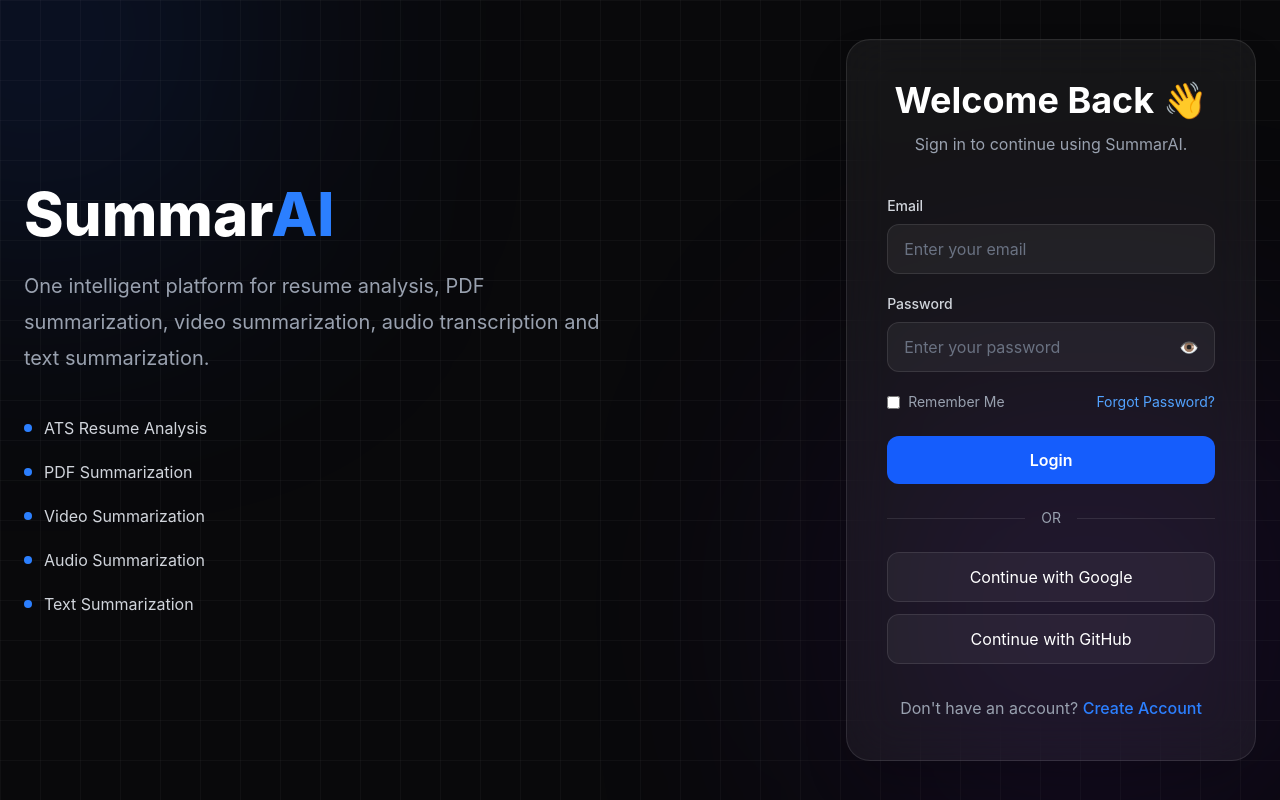
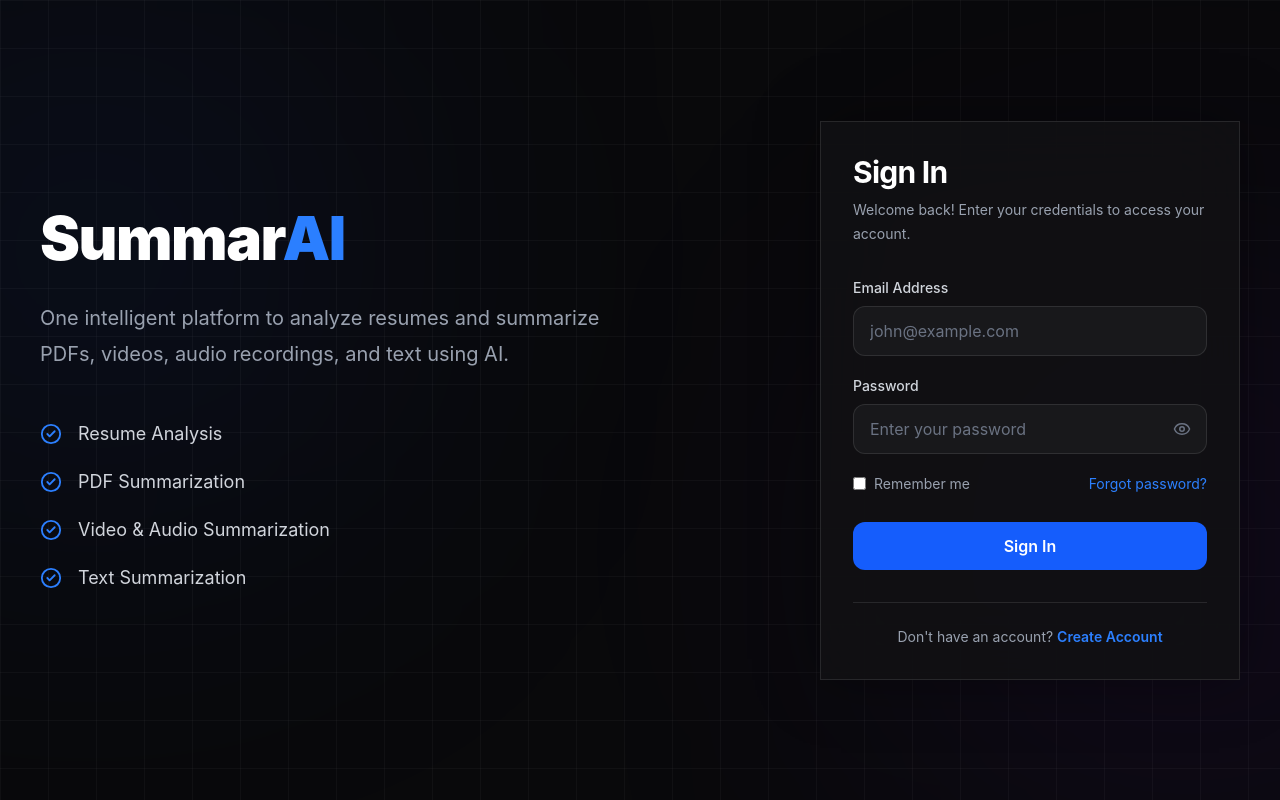
Before and after one commit to PR-Project-2k26/Sentiment-Analysis-and-Automated-Summarization-, a React (Vite) app in the folder frontend/: page /login in a window 1280 px wide. Built offline with nearby package versions, Linux system fonts and the light colour scheme.

Commit message:
Redesign authentication UI with modern SaaS login layout

```diff
--- a/frontend/src/components/Authentication/AuthCard.jsx
+++ b/frontend/src/components/Authentication/AuthCard.jsx
@@ -1,6 +1,6 @@
 const AuthCard = ({ children }) => {
   return (
-    <div className="w-full max-w-md rounded-3xl border border-white/10 bg-white/5 p-10 backdrop-blur-xl shadow-2xl">
+    <div className="w-full max-w-[420px] border border-white/10 bg-[#111113]/90 p-8 shadow-[0_0_60px_rgba(0,0,0,0.35)] backdrop-blur-2xl">
       {children}
     </div>
   );
--- a/frontend/src/components/Authentication/AuthFooter.jsx
+++ b/frontend/src/components/Authentication/AuthFooter.jsx
@@ -2,15 +2,17 @@ import { Link } from "react-router-dom";
 
 const AuthFooter = () => {
   return (
-    <p className="mt-8 text-center text-gray-400">
+    <div className="mt-8 border-t border-white/10 pt-6">
+      <p className="text-center text-sm text-gray-400">
         Don't have an account?{" "}
         <Link
           to="/register"
-        className="font-medium text-blue-500 hover:text-blue-400"
+          className="font-semibold text-blue-500 transition hover:text-blue-400"
         >
           Create Account
         </Link>
       </p>
+    </div>
   );
 };
 
--- a/frontend/src/components/Authentication/AuthHeader.jsx
+++ b/frontend/src/components/Authentication/AuthHeader.jsx
@@ -1,15 +1,13 @@
-const AuthHeader = ({ title, subtitle }) => {
+const AuthHeader = ({ subtitle }) => {
   return (
-    <div className="mb-10 text-center">
+    <div className="mb-8">
+      <h2 className="text-3xl font-bold tracking-tight text-white">
+        Sign In
+      </h2>
 
-      <h1 className="text-4xl font-bold text-white">
-        {title}
-      </h1>
-
-      <p className="mt-3 text-gray-400">
+      <p className="mt-2 text-sm leading-6 text-gray-400">
         {subtitle}
       </p>
-
     </div>
   );
 };
--- a/frontend/src/components/Authentication/AuthInput.jsx
+++ b/frontend/src/components/Authentication/AuthInput.jsx
@@ -7,7 +7,7 @@ const AuthInput = ({
   onChange,
 }) => {
   return (
-    <div className="mb-5">
+    <div>
       <label className="mb-2 block text-sm font-medium text-gray-300">
         {label}
       </label>
@@ -18,7 +18,25 @@ const AuthInput = ({
         value={value}
         onChange={onChange}
         placeholder={placeholder}
-        className="w-full rounded-xl border border-white/10 bg-white/5 px-4 py-3 text-white outline-none transition-all placeholder:text-gray-500 focus:border-blue-500 focus:ring-2 focus:ring-blue-500/20"
+        autoComplete="off"
+        className="
+          w-full
+          rounded-xl
+          border
+          border-white/10
+          bg-[#18181B]
+          px-4
+          py-3
+          text-white
+          placeholder:text-gray-500
+          outline-none
+          transition-all
+          duration-200
+          focus:border-blue-500
+          focus:bg-[#1E1E22]
+          focus:ring-2
+          focus:ring-blue-500/20
+        "
       />
     </div>
   );
--- a/frontend/src/components/Authentication/Divider.jsx
+++ /dev/null
@@ -1,13 +0,0 @@
-const Divider = () => {
-  return (
-    <div className="my-6 flex items-center">
-      <div className="h-px flex-1 bg-white/10" />
-      <span className="mx-4 text-sm text-gray-400">
-        OR
-      </span>
-      <div className="h-px flex-1 bg-white/10" />
-    </div>
-  );
-};
-
-export default Divider;
--- a/frontend/src/components/Authentication/PasswordInput.jsx
+++ b/frontend/src/components/Authentication/PasswordInput.jsx
@@ -1,4 +1,5 @@
 import { useState } from "react";
+import { Eye, EyeOff } from "lucide-react";
 
 const PasswordInput = ({
   name,
@@ -10,28 +11,53 @@ const PasswordInput = ({
   const [showPassword, setShowPassword] = useState(false);
 
   return (
-    <div className="mb-5">
+    <div>
       <label className="mb-2 block text-sm font-medium text-gray-300">
         {label}
       </label>
 
       <div className="relative">
+
         <input
           type={showPassword ? "text" : "password"}
           name={name}
           value={value}
           onChange={onChange}
           placeholder={placeholder}
-          className="w-full rounded-xl border border-white/10 bg-white/5 px-4 py-3 pr-12 text-white outline-none transition-all placeholder:text-gray-500 focus:border-blue-500 focus:ring-2 focus:ring-blue-500/20"
+          autoComplete="current-password"
+          className="
+            w-full
+            rounded-xl
+            border
+            border-white/10
+            bg-[#18181B]
+            px-4
+            py-3
+            pr-12
+            text-white
+            placeholder:text-gray-500
+            outline-none
+            transition-all
+            duration-200
+            focus:border-blue-500
+            focus:bg-[#1E1E22]
+            focus:ring-2
+            focus:ring-blue-500/20
+          "
         />
 
         <button
           type="button"
-          onClick={() => setShowPassword(!showPassword)}
-          className="absolute right-4 top-1/2 -translate-y-1/2 text-gray-400 hover:text-white"
+          onClick={() => setShowPassword((prev) => !prev)}
+          className="absolute right-4 top-1/2 -translate-y-1/2 text-gray-500 transition hover:text-white"
         >
-          {showPassword ? "🙈" : "👁️"}
+          {showPassword ? (
+            <EyeOff size={18} />
+          ) : (
+            <Eye size={18} />
+          )}
         </button>
+
       </div>
     </div>
   );
--- a/frontend/src/components/Authentication/SocialButtons.jsx
+++ /dev/null
@@ -1,21 +0,0 @@
-const SocialButtons = () => {
-  return (
-    <div className="space-y-3">
-
-      <button
-        className="w-full rounded-xl border border-white/10 bg-white/5 py-3 text-white transition hover:bg-white/10"
-      >
-        Continue with Google
-      </button>
-
-      <button
-        className="w-full rounded-xl border border-white/10 bg-white/5 py-3 text-white transition hover:bg-white/10"
-      >
-        Continue with GitHub
-      </button>
-
-    </div>
-  );
-};
-
-export default SocialButtons;
--- a/frontend/src/layouts/AuthLayout.jsx
+++ b/frontend/src/layouts/AuthLayout.jsx
@@ -1,43 +1,58 @@
+import { CheckCircle2 } from "lucide-react";
+
+const features = [
+  "Resume Analysis",
+  "PDF Summarization",
+  "Video & Audio Summarization",
+  "Text Summarization",
+];
+
 const AuthLayout = ({ children }) => {
   return (
-    <div className="relative min-h-screen overflow-hidden bg-[#09090B]">
+    <div className="relative flex h-screen overflow-hidden bg-[#09090B]">
 
-      {/* Background Glow */}
-      <div className="absolute -top-40 -left-40 h-96 w-96 rounded-full bg-blue-600/20 blur-[140px]" />
-      <div className="absolute bottom-0 right-0 h-96 w-96 rounded-full bg-violet-600/20 blur-[140px]" />
+      {/* Background */}
+      <div className="absolute inset-0 bg-[linear-gradient(rgba(255,255,255,0.03)_1px,transparent_1px),linear-gradient(90deg,rgba(255,255,255,0.03)_1px,transparent_1px)] bg-[size:48px_48px]" />
 
-      {/* Grid */}
-      <div className="absolute inset-0 bg-[linear-gradient(rgba(255,255,255,0.03)_1px,transparent_1px),linear-gradient(90deg,rgba(255,255,255,0.03)_1px,transparent_1px)] bg-[size:40px_40px]" />
+      <div className="absolute -left-40 top-0 h-[500px] w-[500px] rounded-full bg-blue-600/10 blur-[170px]" />
+      <div className="absolute -right-40 bottom-0 h-[500px] w-[500px] rounded-full bg-violet-600/10 blur-[170px]" />
 
-      <div className="relative z-10 mx-auto flex min-h-screen max-w-7xl items-center justify-between px-6">
+      <div className="relative z-10 mx-auto flex w-full max-w-7xl items-center justify-between px-10">
 
-        {/* Left Side */}
-        <div className="hidden lg:block max-w-xl">
+        {/* Left */}
+        <div className="hidden max-w-xl lg:block">
 
-          <h1 className="text-6xl font-extrabold text-white">
-            Summar<span className="text-blue-500">AI</span>
+          <h1 className="text-6xl font-black tracking-tight text-white">
+            Summar
+            <span className="text-blue-500">AI</span>
           </h1>
 
-          <p className="mt-6 text-xl text-gray-400 leading-9">
-            One intelligent platform for resume analysis,
-            PDF summarization, video summarization,
-            audio transcription and text summarization.
+          <p className="mt-8 text-xl leading-9 text-gray-400">
+            One intelligent platform to analyze resumes and summarize
+            PDFs, videos, audio recordings, and text using AI.
           </p>
 
-          <div className="mt-10 space-y-5">
+          <div className="mt-12 space-y-5">
 
-            <Feature text="ATS Resume Analysis" />
-            <Feature text="PDF Summarization" />
-            <Feature text="Video Summarization" />
-            <Feature text="Audio Summarization" />
-            <Feature text="Text Summarization" />
+            {features.map((feature) => (
+              <div
+                key={feature}
+                className="flex items-center gap-4 text-lg text-gray-300"
+              >
+                <CheckCircle2
+                  size={22}
+                  className="text-blue-500"
+                />
+                {feature}
+              </div>
+            ))}
 
           </div>
 
         </div>
 
-        {/* Right Side */}
-        <div className="w-full lg:w-auto">
+        {/* Right */}
+        <div className="flex w-full justify-center lg:w-auto">
           {children}
         </div>
 
@@ -47,11 +62,4 @@ const AuthLayout = ({ children }) => {
   );
 };
 
-const Feature = ({ text }) => (
-  <div className="flex items-center gap-3 text-gray-300">
-    <div className="h-2 w-2 rounded-full bg-blue-500" />
-    {text}
-  </div>
-);
-
 export default AuthLayout;
--- a/frontend/src/pages/Auth/Login.jsx
+++ b/frontend/src/pages/Auth/Login.jsx
@@ -8,8 +8,6 @@ import AuthCard from "../../components/Authentication/AuthCard";
 import AuthHeader from "../../components/Authentication/AuthHeader";
 import AuthInput from "../../components/Authentication/AuthInput";
 import PasswordInput from "../../components/Authentication/PasswordInput";
-import Divider from "../../components/Authentication/Divider";
-import SocialButtons from "../../components/Authentication/SocialButtons";
 import AuthFooter from "../../components/Authentication/AuthFooter";
 
 const Login = () => {
@@ -41,10 +39,8 @@ const Login = () => {
 
       const response = await loginUser(formData);
 
-      // Save JWT Token
       localStorage.setItem("token", response.data.token);
 
-      // Save User Data
       if (response.data.user) {
         localStorage.setItem(
           "user",
@@ -56,7 +52,9 @@ const Login = () => {
       setMessage("Login successful!");
 
       setTimeout(() => {
-      const redirect = sessionStorage.getItem("redirectAfterLogin");
+        const redirect = sessionStorage.getItem(
+          "redirectAfterLogin"
+        );
 
         if (redirect) {
           sessionStorage.removeItem("redirectAfterLogin");
@@ -65,7 +63,6 @@ const Login = () => {
           navigate("/dashboard");
         }
       }, 1000);
-
     } catch (error) {
       setIsError(true);
 
@@ -81,15 +78,16 @@ const Login = () => {
   return (
     <AuthLayout>
       <AuthCard>
-        <form onSubmit={handleLogin}>
+
         <AuthHeader
-            title="Welcome Back 👋"
-            subtitle="Sign in to continue using SummarAI."
+          subtitle="Welcome back! Enter your credentials to access your account."
         />
+
+        <form onSubmit={handleLogin} className="space-y-5">
 
           {message && (
             <div
-              className={`mb-4 rounded-lg border p-3 text-sm ${
+              className={`rounded-lg border p-3 text-sm ${
                 isError
                   ? "border-red-500 bg-red-500/10 text-red-400"
                   : "border-green-500 bg-green-500/10 text-green-400"
@@ -100,12 +98,12 @@ const Login = () => {
           )}
 
           <AuthInput
-            label="Email"
+            label="Email Address"
             type="email"
             name="email"
             value={formData.email}
             onChange={handleChange}
-            placeholder="Enter your email"
+            placeholder="john@example.com"
           />
 
           <PasswordInput
@@ -114,34 +112,37 @@ const Login = () => {
             onChange={handleChange}
           />
 
-          <div className="mb-6 flex items-center justify-between">
-            <label className="flex items-center gap-2 text-sm text-gray-400">
-              <input type="checkbox" />
-              Remember Me
+          <div className="flex items-center justify-between text-sm">
+
+            <label className="flex items-center gap-2 text-gray-400">
+              <input
+                type="checkbox"
+                className="rounded border-white/20 bg-transparent"
+              />
+              Remember me
             </label>
 
             <Link
               to="/forgot-password"
-              className="text-sm text-blue-400 hover:text-blue-300"
+              className="text-blue-500 hover:text-blue-400"
             >
-              Forgot Password?
+              Forgot password?
             </Link>
+
           </div>
 
           <button
             type="submit"
             disabled={loading}
-            className="w-full rounded-xl bg-blue-600 py-3 font-semibold text-white transition hover:bg-blue-700 disabled:cursor-not-allowed disabled:opacity-60"
+            className="mt-2 w-full rounded-xl bg-blue-600 py-3 font-semibold text-white transition duration-200 hover:bg-blue-700 disabled:cursor-not-allowed disabled:opacity-60"
           >
-            {loading ? "Signing In..." : "Login"}
+            {loading ? "Signing In..." : "Sign In"}
           </button>
+
         </form>
 
-        <Divider />
+        <AuthFooter />
 
-        <SocialButtons />
-
-        <AuthFooter />
       </AuthCard>
     </AuthLayout>
   );
```
Lines whose indentation alone changed are shown as unchanged.
